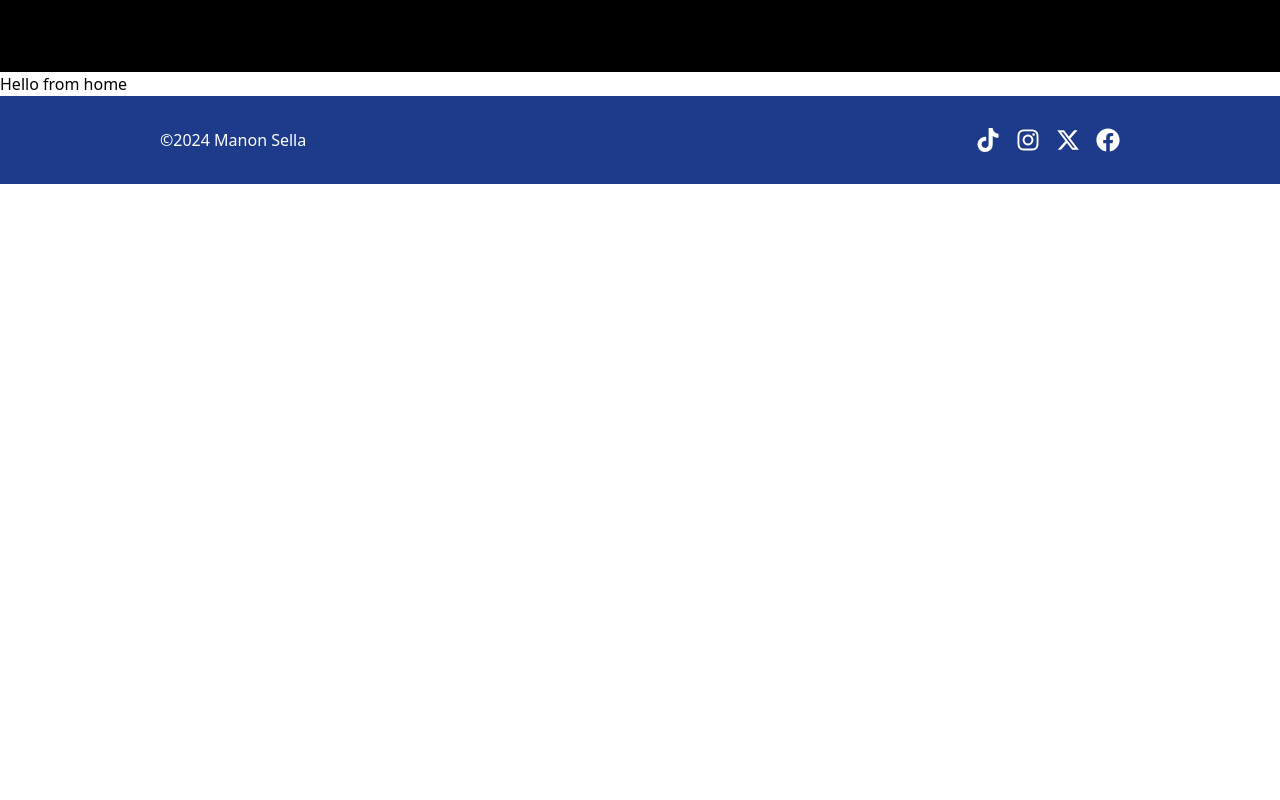
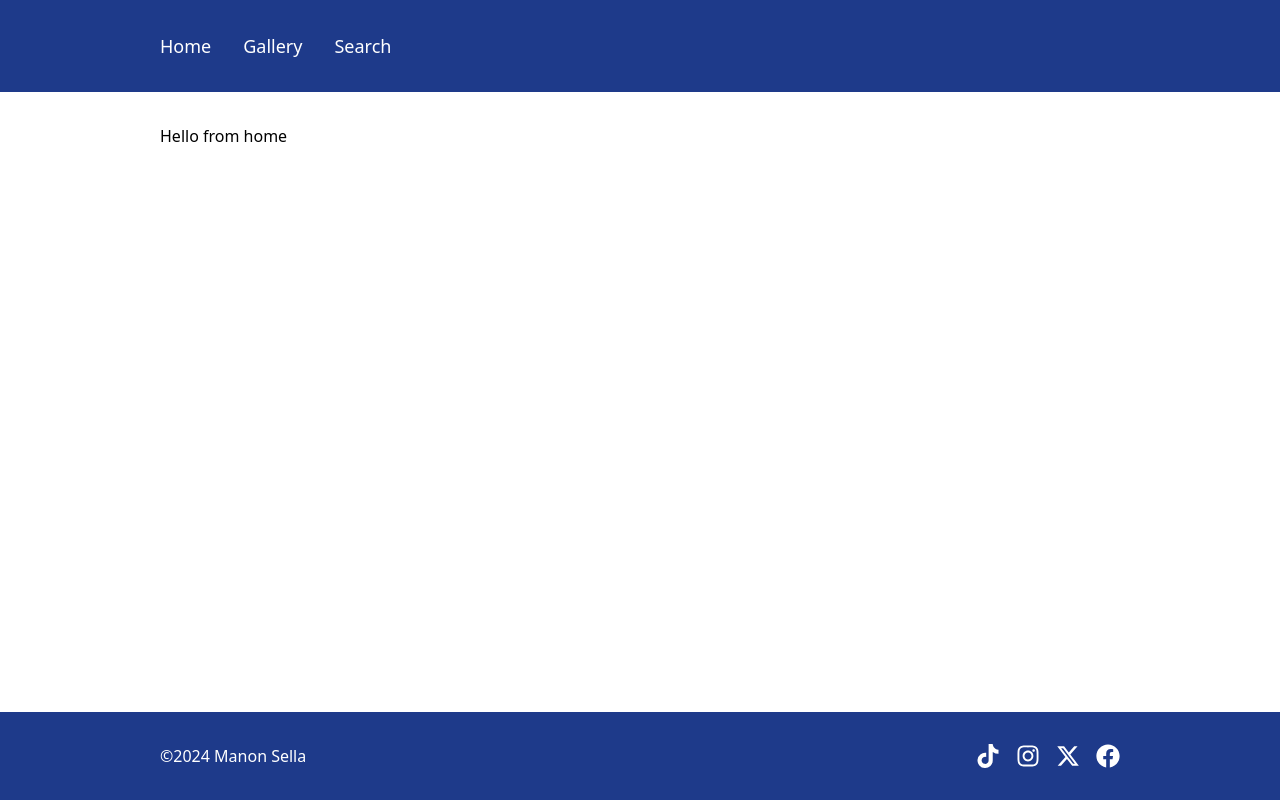
Before and after one commit to ManonSella/weInk, a React (Vite) app: page / in a window 1280 px wide. Built offline with nearby package versions, Linux system fonts and the light colour scheme; no server answers.

Commit message:
extracts header from layout

```diff
--- /dev/null
+++ b/src/Header.jsx
@@ -0,0 +1,21 @@
+import { Link } from "react-router-dom";
+
+export default function Header() {
+  return (
+    <header className="bg-blue-900 text-white">
+      <nav className="max-w-[1024px] p-8 mx-auto flex">
+        <ul className="flex gap-8 text-lg">
+          <li>
+            <Link to="/">Home</Link>
+          </li>
+          <li>
+            <Link to="/gallery">Gallery</Link>
+          </li>
+          <li>
+            <Link to="/search">Search</Link>
+          </li>
+        </ul>
+      </nav>
+    </header>
+  );
+}
--- a/src/Layout.jsx
+++ b/src/Layout.jsx
@@ -1,25 +1,14 @@
-import { Link, Outlet } from "react-router-dom";
+import { Outlet } from "react-router-dom";
+import Header from "./Header";
 import Footer from "./Footer";
 
 export default function Layout() {
   return (
     <>
-      <div className="bg-black header">
-        <nav>
-          <ul>
-            <li>
-              <Link to="/">Home</Link>
-            </li>
-            <li>
-              <Link to="/gallery">Gallery</Link>
-            </li>
-            <li>
-              <Link to="/search">Search</Link>
-            </li>
-          </ul>
-        </nav>
-      </div>
-      <Outlet />
+      <Header />
+      <main className="max-w-[1024px] lg:w-[1024px] mx-auto p-8 flex-1">
+        <Outlet />
+      </main>
       <Footer />
     </>
   );
```
